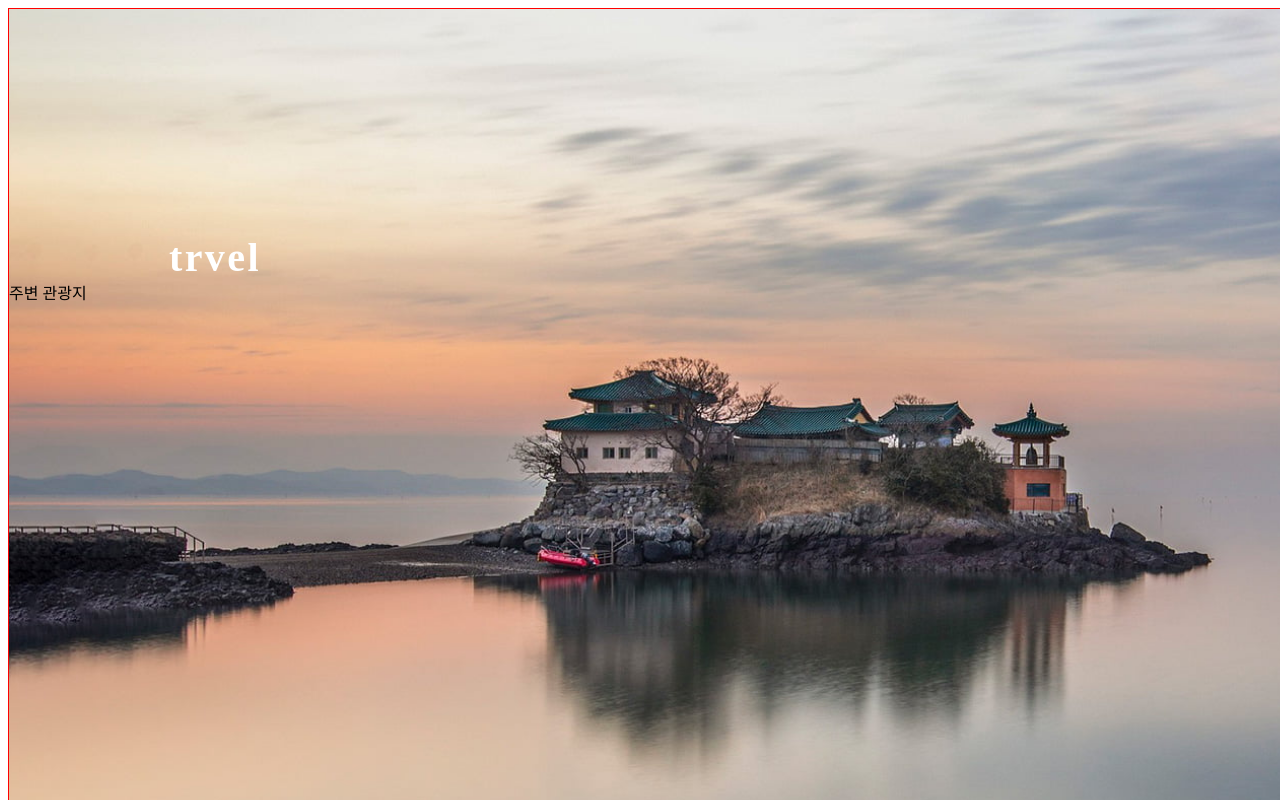
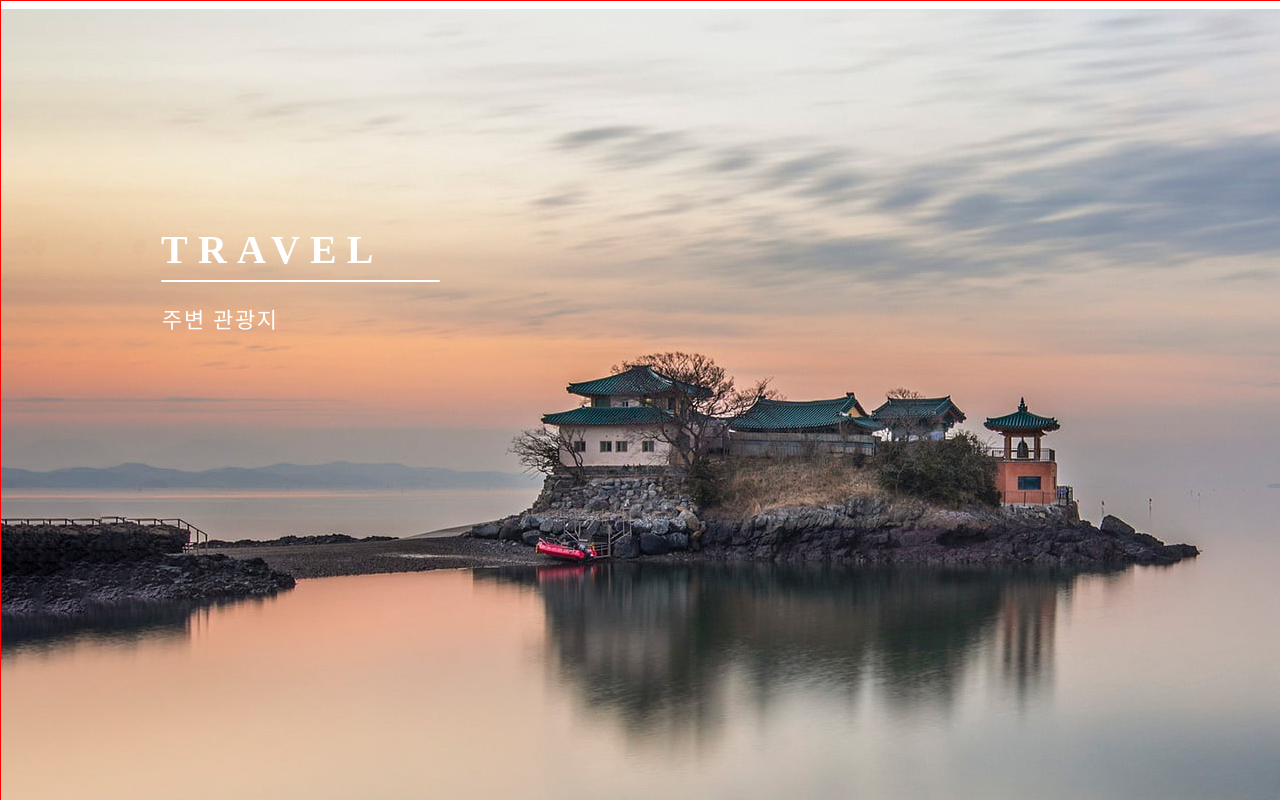
Before and after one commit to wndh98/Pension, a plain HTML site: page travel.html in a window 1280 px wide. Shown: the top 800 px of the page. Drawn offline with Linux system fonts and the light colour scheme; a web font is replaced by a local one.

Commit message:
학원에서의 주오님과 데이트

```diff
--- a/css/stlye.css
+++ b/css/stlye.css
@@ -1,4 +1,7 @@
-*body{
+*{
+    font-family: 'pretendard, sans-serif;';
+}
+body{
     margin: 0;
     box-sizing: border-box;
     max-width: 1000px;
@@ -8,26 +11,49 @@
 .container{
     position: relative;
     border: 1px solid red;
-    background-image: url(../image/suv-img.jpg);
+    background-image: url(../images/travel/suv-img.jpg);
     background-position: center;
-    background-size: cover;
+    object-fit: cover;
+    /* background-size: cover; */
     height: 1078px;
     width: 1920px;
     margin: 0 0 26px;
     padding: 0 0 18px;
+
 }
 .container h1{
     width: 160px;
     height: 29px;
     margin: 225px 98px 17px 160px;
-    font-family: 'pretendard, sans-serif;';
+    font-family: 'Pretendard-Regular';
     font-size: 40px;
     font-stretch: normal;
     font-style: normal;
     line-height: normal;
-    letter-spacing: 2.4px;
+    letter-spacing: 10.2px;
     text-align: left;
     color: #fff;
+}
+.sun{
 
-
-}
+        width: 279px;
+        height: 2px;
+        margin: 17px 1481px 20px 160px;
+        margin-top: 25px;
+        border-radius: 1px;
+        background-color: white;
+      }
+.container p{
+    width: 133px;
+    height: 26px;
+    margin: 20px 124px 534px 161px;
+    font-family: 'Pretendard-Regular';
+    font-size: 22px;
+    font-weight: 500;
+    font-stretch: normal;
+    font-style: normal;
+    line-height: normal;
+    letter-spacing: 1.68px;
+    text-align: left;
+    color: white
+  }
--- a/travel.html
+++ b/travel.html
@@ -4,7 +4,9 @@
     <meta charset="UTF-8">
     <meta name="viewport" content="width=device-width, initial-scale=1.0">
     <title>Travel info</title>
+    <link rel="stylesheet" href="/css/font.css">
     <link rel="stylesheet" href="./css/stlye.css">
+
 </head>
 <body>
     <!-- 주변관광지 헤더  -->
@@ -12,22 +14,29 @@
         <div class="wrap">
             <header>
                 <div class="container">
-                <h1>trvel</h1>
-                <div class="-\31 5"></div>
+                <h1>TRAVEL</h1>
+                <div class="sun"></div>
                 <p>주변 관광지</p>
-
                 </div>
             </header>
+            <section class="conA">
+                <div class="container1">
+                    <div class="tex">
+                        <h1>꽃지해수욕장</h1>
+                        <span class="sun2"></span>
+                        <h2>충청남도 태안군 안면읍</h2>
+                        <p>꽃지해변은 5km에 이르는 백사장과 할매바위가 어우러져 그림 같은 풍광을 보여준다. 2개의 바위 너머로 붉게 물드는 낙조는 태안을 상징하는 아름다운 풍광 중 으뜸으로 꼽히며, 예부터 백사장을 따라 해당화가 지천으로 피어나 ‘꽃지’라는 어여쁜 이름을 얻었다.</p>
+                        <img src="" alt="">
+                   </div>
+                   <div>
+                    <img src="../pension/images/travel/img-1.jpg" alt="">
+                   </div>
+
+                  </div>
+            </section>
         </div>
-        <script>
-            (function(d) {
-              var config = {
-                kitId: 'wto2xly',
-                scriptTimeout: 3000,
-                async: true
-              },
-              h=d.documentElement,t=setTimeout(function(){h.className=h.className.replace(/\bwf-loading\b/g,"")+" wf-inactive";},config.scriptTimeout),tk=d.createElement("script"),f=false,s=d.getElementsByTagName("script")[0],a;h.className+=" wf-loading";tk.src='https://use.typekit.net/'+config.kitId+'.js';tk.async=true;tk.onload=tk.onreadystatechange=function(){a=this.readyState;if(f||a&&a!="complete"&&a!="loaded")return;f=true;clearTimeout(t);try{Typekit.load(config)}catch(e){}};s.parentNode.insertBefore(tk,s)
-            })(document);
-          </script>
+
+
+
 </body>
 </html>
```
Also changed, not shown: images/travel/img-1.jpg (renamed from image/img-1.jpg), images/travel/img-2.png (renamed from image/img-2.png), images/travel/img-3.jpg (renamed from image/img-3.jpg), images/travel/img-4.jpg (renamed from image/img-4.jpg), images/travel/suv-img.jpg (renamed from image/suv-img.jpg).
